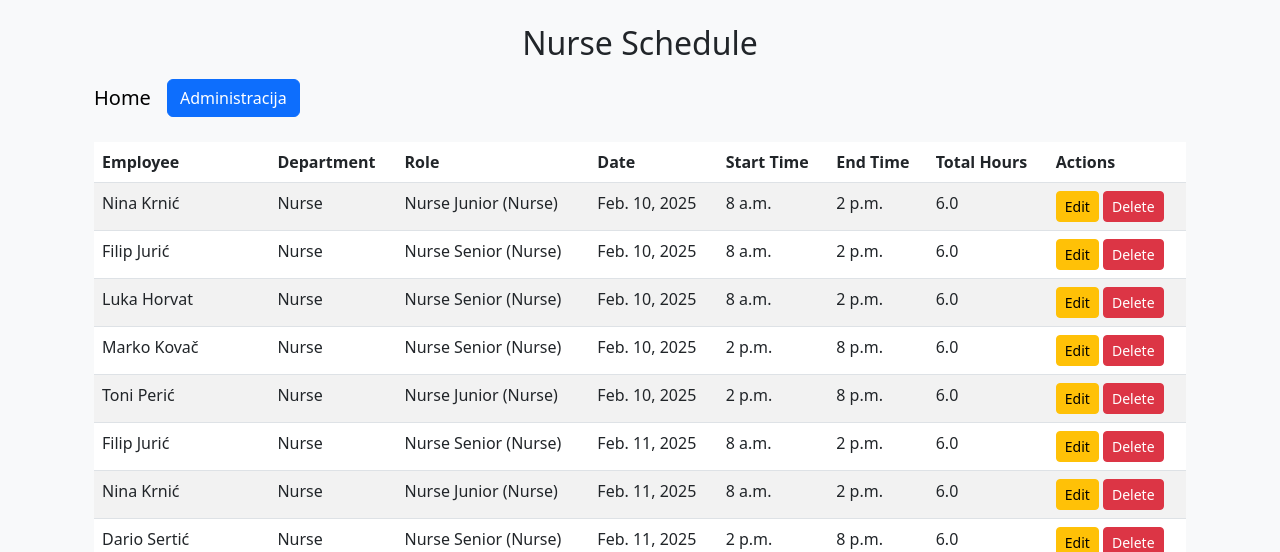
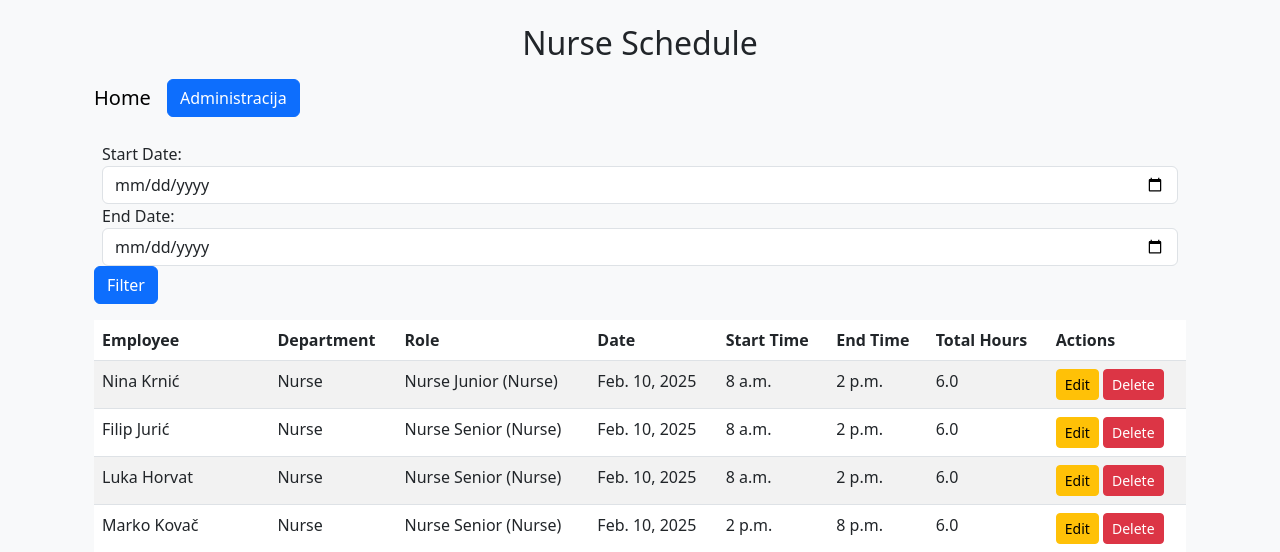
Before and after one commit to onadj/SG, a Django app: page /nurse/schedule/ in a window 1280 px wide. Shown: the part 56-608 px from the top of the page. Run offline with Django 5.2, Linux system fonts and the light colour scheme; a user stored in the database is signed in; data comes from the database, SQL or seed files in the repository; both versions use the stored data as it was after the commit; some libraries are stand-ins or nearby versions.

Commit message:
added functionality to use filter date on frontend

```diff
--- a/hospital_scheduler/settings.py
+++ b/hospital_scheduler/settings.py
@@ -26,8 +26,8 @@ SECRET_KEY = 'django-insecure-kvna-a56we$xd!i^5w@y0jd41$q#q1t+gn1-%e6#p5&j6ze=w+
 # SECURITY WARNING: don't run with debug turned on in production!
 DEBUG = True
 
-ALLOWED_HOSTS = ['8000-onadj-sg-gyqagkjbqlv.ws-eu117.gitpod.io']
-CSRF_TRUSTED_ORIGINS = ['https://8000-onadj-sg-gyqagkjbqlv.ws-eu117.gitpod.io']
+ALLOWED_HOSTS = ['8000-onadj-sg-1ef3xpmsvow.ws-eu117.gitpod.io']
+CSRF_TRUSTED_ORIGINS = ['https://8000-onadj-sg-1ef3xpmsvow.ws-eu117.gitpod.io']
 
 SESSION_COOKIE_SECURE = False
 CSRF_COOKIE_SECURE = False
--- a/nurse/templates/nurse/schedule.html
+++ b/nurse/templates/nurse/schedule.html
@@ -11,6 +11,21 @@
             <a class="btn btn-primary" href="{% url 'admin:index' %}">Administracija</a>
         </div>
     </nav>
+
+    <!-- Date Range Picker -->
+    <div class="mb-3">
+        <form id="dateRangeForm" class="form-inline">
+            <div class="form-group mx-2">
+                <label for="startDate" class="mr-2">Start Date:</label>
+                <input type="date" class="form-control" id="startDate" name="start_date">
+            </div>
+            <div class="form-group mx-2">
+                <label for="endDate" class="mr-2">End Date:</label>
+                <input type="date" class="form-control" id="endDate" name="end_date">
+            </div>
+            <button type="submit" class="btn btn-primary">Filter</button>
+        </form>
+    </div>
 
     <table class="table table-striped">
         <thead>
@@ -233,8 +248,19 @@
         });
     });
 
+    // 📌 DATE RANGE FILTER
+    document.getElementById("dateRangeForm").addEventListener("submit", function (e) {
+        e.preventDefault();
+
+        const startDate = document.getElementById("startDate").value;
+        const endDate = document.getElementById("endDate").value;
+
+        if (startDate && endDate) {
+            window.location.href = `?start_date=${startDate}&end_date=${endDate}`;
+        } else {
+            Swal.fire("Error!", "Please select both start and end dates.", "error");
+        }
+    });
 </script>
 
-
-
 {% endblock %}
--- a/nurse/urls.py
+++ b/nurse/urls.py
@@ -6,6 +6,6 @@ urlpatterns = [
     path('schedule/generate/', generate_schedule, name='generate_schedule'),
     path('schedule/export/csv/', export_schedule_csv, name='export_schedule_csv'),
     path('schedule/export/excel/', export_schedule_excel, name='export_schedule_excel'),
-        path('schedule/delete/<int:shift_id>/', delete_shift, name='delete_shift'),
+    path('schedule/delete/<int:shift_id>/', delete_shift, name='delete_shift'),
     path('schedule/edit/<int:shift_id>/', edit_shift, name='edit_shift'),
 ]
--- a/nurse/views.py
+++ b/nurse/views.py
@@ -3,23 +3,26 @@ import csv
 from django.http import JsonResponse, HttpResponse
 from django.shortcuts import render, get_object_or_404
 from django.contrib.auth.decorators import login_required
-from .models import Shift
+from .models import Shift, Employee
 from .utils import generate_nurse_schedule
 from datetime import date, timedelta
 from django.urls import reverse
 from django.views.decorators.csrf import csrf_exempt
-from django.http import JsonResponse
-from .models import Shift, Employee
 import json
-from django.contrib.auth.decorators import login_required
 
 @login_required
 def nurse_schedule(request):
+    start_date = request.GET.get('start_date')
+    end_date = request.GET.get('end_date')
+
     shifts = Shift.objects.all().order_by("date", "start_time")
+
+    if start_date and end_date:
+        shifts = shifts.filter(date__range=[start_date, end_date])
+
     employees = Employee.objects.all()
 
     return render(request, "nurse/schedule.html", {"shifts": shifts, "employees": employees})
-
 
 @login_required
 def generate_schedule(request):
@@ -73,16 +76,6 @@ def export_schedule_excel(request):
     df.to_excel(response, index=False)
     return response
 
-@csrf_exempt  # Omogućava brisanje bez problema s CSRF tokenom
-@login_required
-def delete_shift(request, shift_id):
-    if request.method == "POST":
-        shift = get_object_or_404(Shift, id=shift_id)
-        shift.delete()
-        return JsonResponse({"status": "success", "message": "Shift deleted successfully!"})
-    return JsonResponse({"status": "error", "message": "Invalid request"}, status=400)
-
-
 @csrf_exempt
 @login_required
 def delete_shift(request, shift_id):
```
Also changed, not shown: db.sqlite3.
